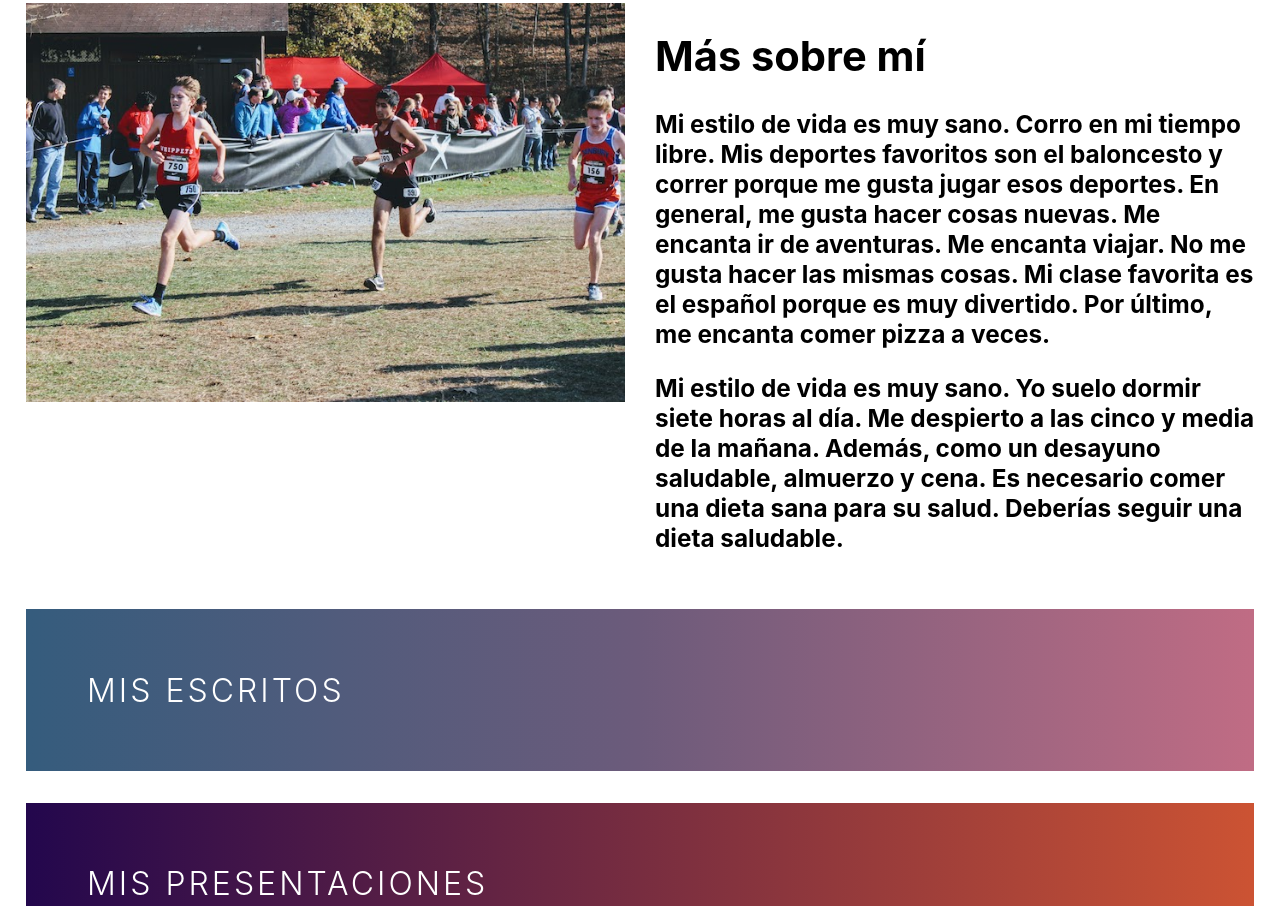
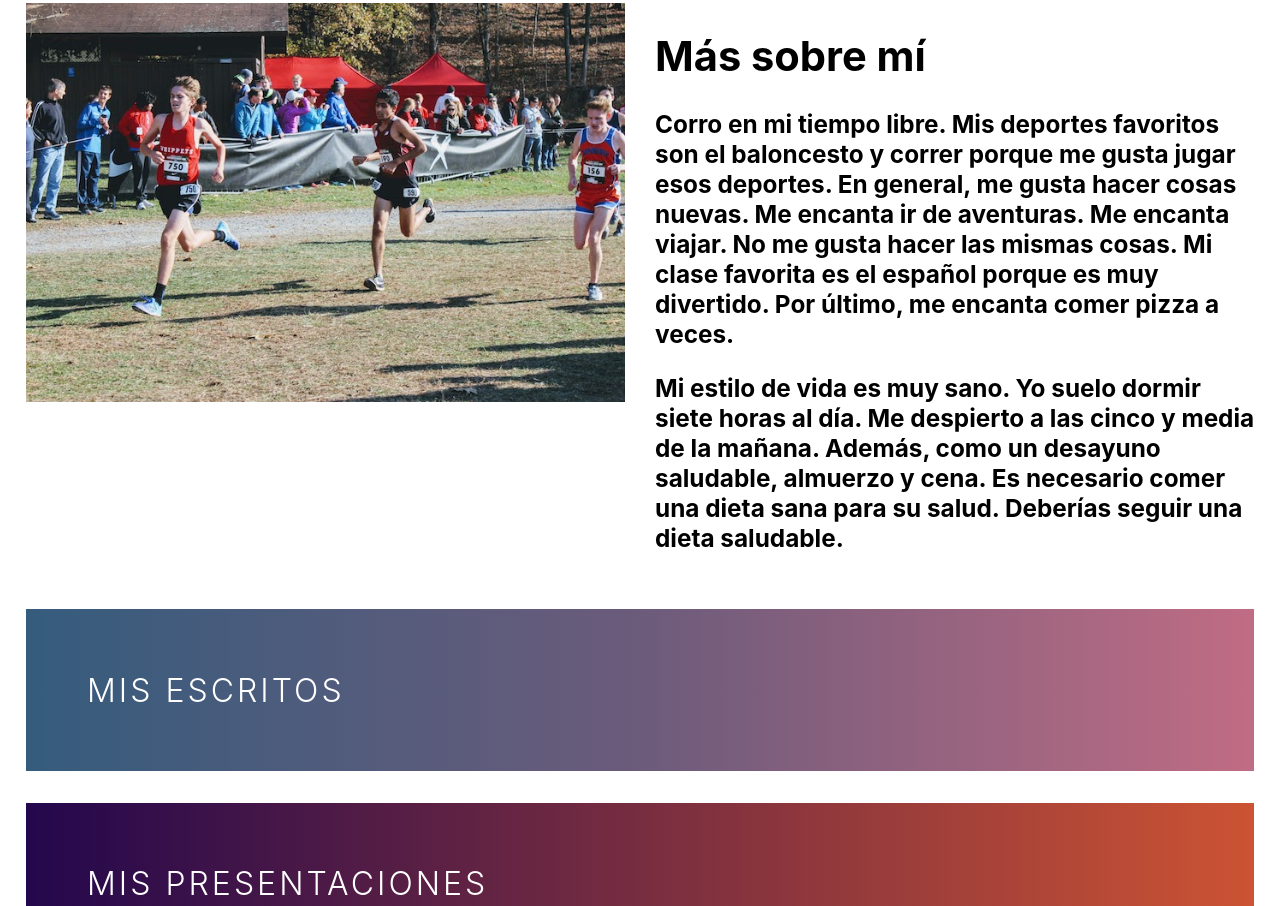
Before and after one commit to shamdasani/shamdasani.github.io, a React app: page /portafolio in a window 1280 px wide. Shown: the part 1343-2249 px from the top of the page. Built offline with nearby package versions, Linux system fonts and the light colour scheme; no server answers.

Commit message:
spanish project wording

```diff
--- a/src/misc/SpanishProject.js
+++ b/src/misc/SpanishProject.js
@@ -122,12 +122,11 @@ const HelloWorld = () => (
         <Col sm={6}>
           <h1>Más sobre mí</h1>
           <h3>
-            Mi estilo de vida es muy sano. Corro en mi tiempo libre. Mis
-            deportes favoritos son el baloncesto y correr porque me gusta jugar
-            esos deportes. En general, me gusta hacer cosas nuevas. Me encanta
-            ir de aventuras. Me encanta viajar. No me gusta hacer las mismas
-            cosas. Mi clase favorita es el español porque es muy divertido. Por
-            último, me encanta comer pizza a veces.
+            Corro en mi tiempo libre. Mis deportes favoritos son el baloncesto y
+            correr porque me gusta jugar esos deportes. En general, me gusta
+            hacer cosas nuevas. Me encanta ir de aventuras. Me encanta viajar.
+            No me gusta hacer las mismas cosas. Mi clase favorita es el español
+            porque es muy divertido. Por último, me encanta comer pizza a veces.
           </h3>
           <h3>
             Mi estilo de vida es muy sano. Yo suelo dormir siete horas al día.
```
Also changed, not shown: bundle.js.
